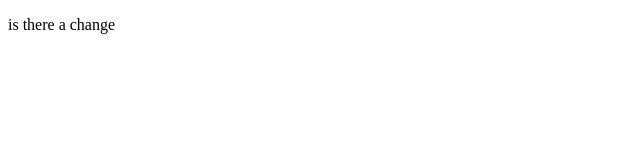
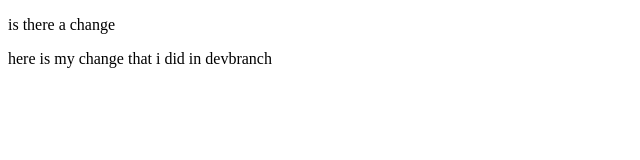
Before and after one commit to RachelFromIT/tuesday7, a plain HTML site: page index.html in a window 1280 px wide. Shown: the whole page, without its empty margins (0-640 px from the left). Drawn offline with Linux system fonts and the light colour scheme.

Commit message:
added some text to index.html

```diff
--- a/index.html
+++ b/index.html
@@ -8,5 +8,6 @@
 </head>
 <body>
   <p>is there a change</p>
+  <p>here is my change that i did in devbranch</p>
 </body>
 </html>
```
